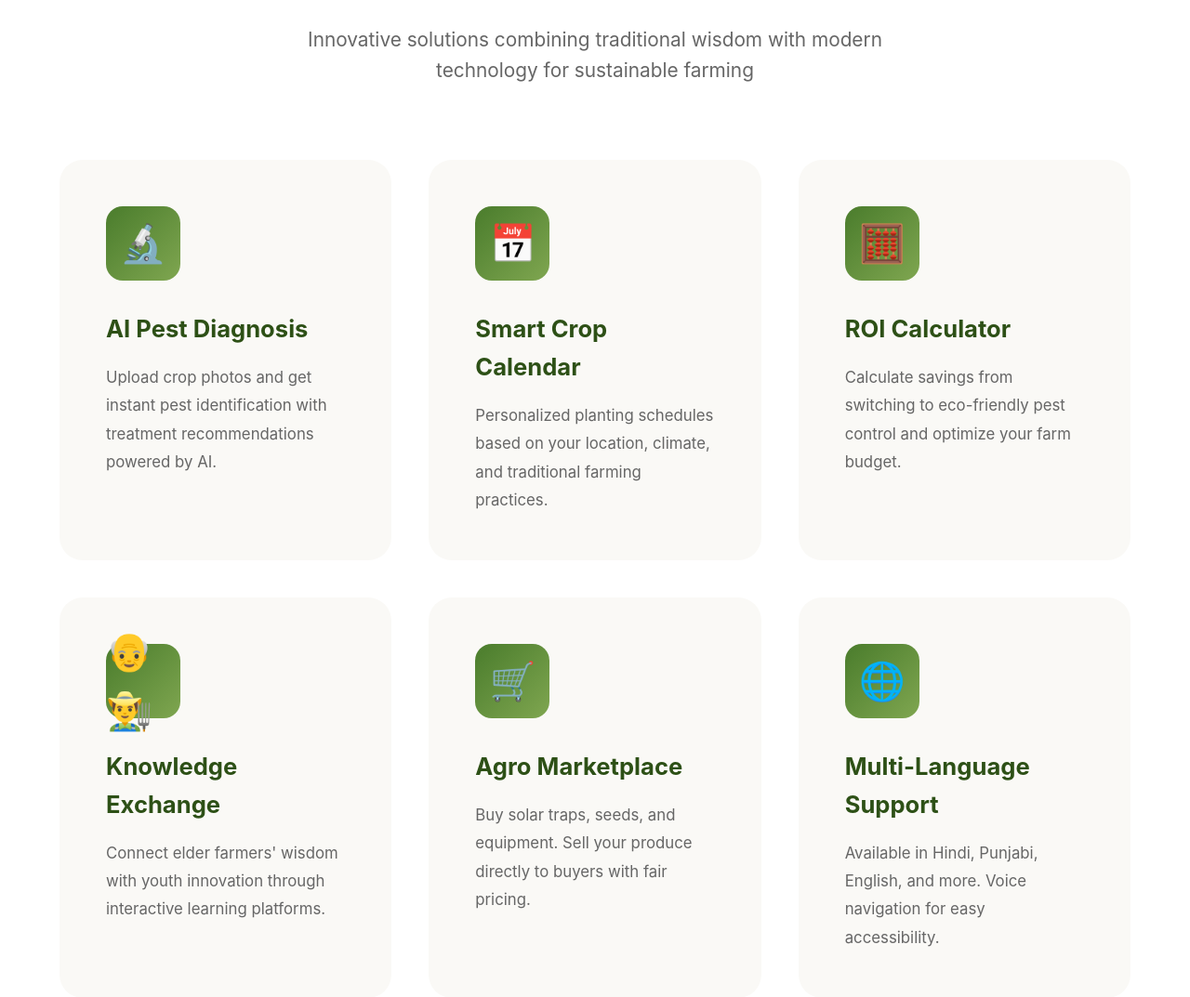
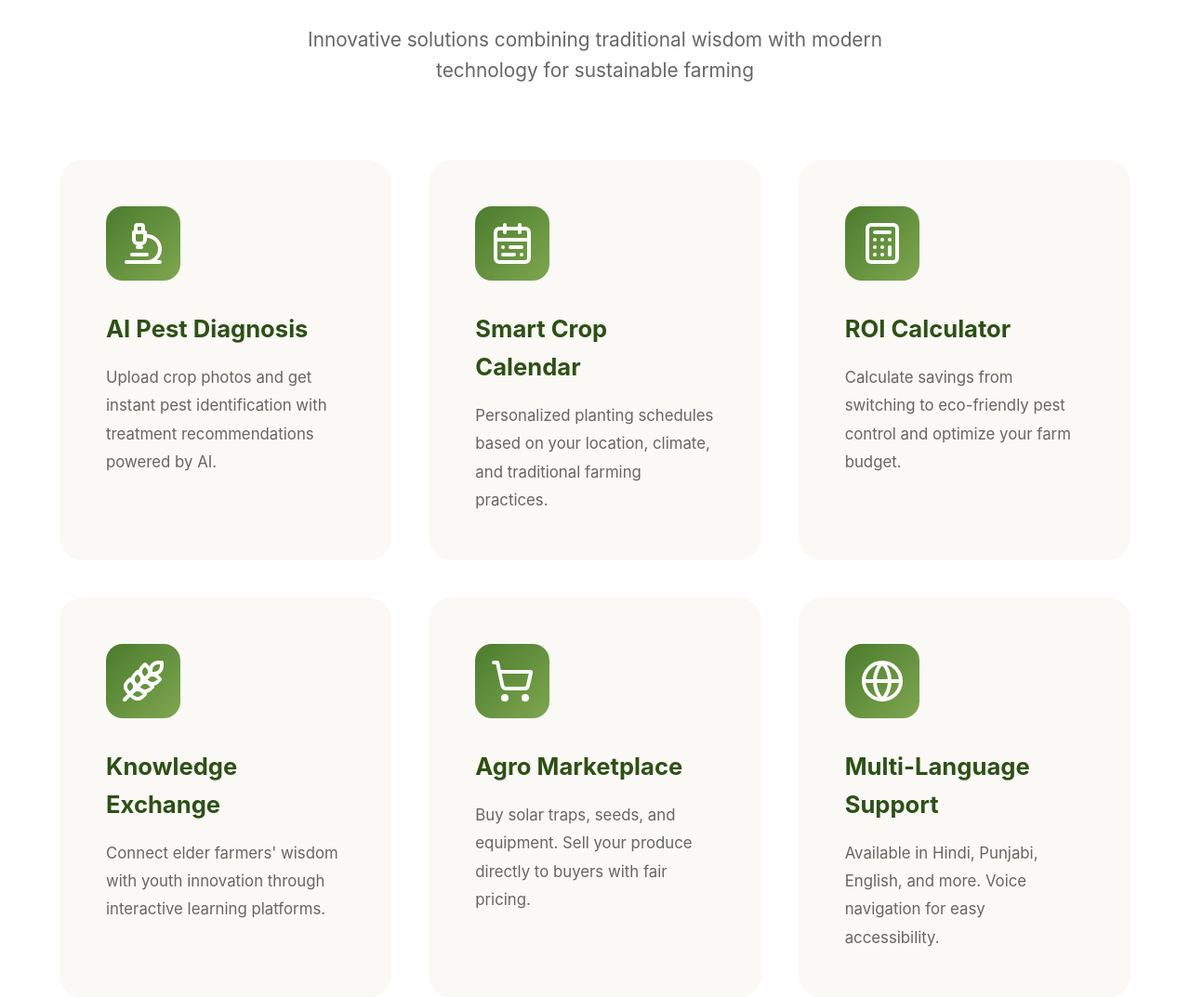
Before and after one commit to RyunRandhawa/KisanSeva, a Flask app: page / in a window 1280 px wide. Shown: the part 1773-2846 px from the top of the page at 93% size. Run offline with Flask 3, Linux system fonts and the light colour scheme; the visitor is signed in with stand-in values (Sample User, id 1).

Commit message:
Update login_landing.html

```diff
--- a/Hackathon CGC/templates/login_landing.html
+++ b/Hackathon CGC/templates/login_landing.html
@@ -897,37 +897,37 @@
 
         <div class="features-grid">
             <div class="feature-card" onclick="window.location.href='/ai-pest-diagnosis'">
-                <div class="feature-icon">🔬</div>
+                <div class="feature-icon"><svg xmlns="http://www.w3.org/2000/svg" width="48" height="48" viewBox="0 0 24 24" fill="none" stroke="currentColor" stroke-width="2" stroke-linecap="round" stroke-linejoin="round" class="lucide lucide-microscope-icon lucide-microscope"><path d="M6 18h8"/><path d="M3 22h18"/><path d="M14 22a7 7 0 1 0 0-14h-1"/><path d="M9 14h2"/><path d="M9 12a2 2 0 0 1-2-2V6h6v4a2 2 0 0 1-2 2Z"/><path d="M12 6V3a1 1 0 0 0-1-1H9a1 1 0 0 0-1 1v3"/></svg></div>
                 <h3 data-i18n="features.ai.title">AI Pest Diagnosis</h3>
                 <p data-i18n="features.ai.desc">Upload crop photos and get instant pest identification with treatment recommendations powered by AI.</p>
             </div>
 
             <div class="feature-card" onclick="window.location.href='/crop-calendar'">
-                <div class="feature-icon">📅</div>
+                <div class="feature-icon"><svg xmlns="http://www.w3.org/2000/svg" width="48" height="48" viewBox="0 0 24 24" fill="none" stroke="currentColor" stroke-width="2" stroke-linecap="round" stroke-linejoin="round" class="lucide lucide-calendar-range-icon lucide-calendar-range"><rect width="18" height="18" x="3" y="4" rx="2"/><path d="M16 2v4"/><path d="M3 10h18"/><path d="M8 2v4"/><path d="M17 14h-6"/><path d="M13 18H7"/><path d="M7 14h.01"/><path d="M17 18h.01"/></svg></div>
                 <h3 data-i18n="features.calendar.title">Smart Crop Calendar</h3>
                 <p data-i18n="features.calendar.desc">Personalized planting schedules based on your location, climate, and traditional farming practices.</p>
             </div>
 
             <div class="feature-card" onclick="window.location.href='/roi-calculator'">
-                <div class="feature-icon">🧮</div>
+                <div class="feature-icon"><svg xmlns="http://www.w3.org/2000/svg" width="48" height="48" viewBox="0 0 24 24" fill="none" stroke="currentColor" stroke-width="2" stroke-linecap="round" stroke-linejoin="round" class="lucide lucide-calculator-icon lucide-calculator"><rect width="16" height="20" x="4" y="2" rx="2"/><line x1="8" x2="16" y1="6" y2="6"/><line x1="16" x2="16" y1="14" y2="18"/><path d="M16 10h.01"/><path d="M12 10h.01"/><path d="M8 10h.01"/><path d="M12 14h.01"/><path d="M8 14h.01"/><path d="M12 18h.01"/><path d="M8 18h.01"/></svg></div>
                 <h3 data-i18n="features.roi.title">ROI Calculator</h3>
                 <p data-i18n="features.roi.desc">Calculate savings from switching to eco-friendly pest control and optimize your farm budget.</p>
             </div>
 
             <div class="feature-card" onclick="window.location.href='/knowledge-exchange'">
-                <div class="feature-icon">👴👨‍🌾</div>
+                <div class="feature-icon"><svg xmlns="http://www.w3.org/2000/svg" width="48" height="48" viewBox="0 0 24 24" fill="none" stroke="currentColor" stroke-width="2" stroke-linecap="round" stroke-linejoin="round" class="lucide lucide-wheat-icon lucide-wheat"><path d="M2 22 16 8"/><path d="M3.47 12.53 5 11l1.53 1.53a3.5 3.5 0 0 1 0 4.94L5 19l-1.53-1.53a3.5 3.5 0 0 1 0-4.94Z"/><path d="M7.47 8.53 9 7l1.53 1.53a3.5 3.5 0 0 1 0 4.94L9 15l-1.53-1.53a3.5 3.5 0 0 1 0-4.94Z"/><path d="M11.47 4.53 13 3l1.53 1.53a3.5 3.5 0 0 1 0 4.94L13 11l-1.53-1.53a3.5 3.5 0 0 1 0-4.94Z"/><path d="M20 2h2v2a4 4 0 0 1-4 4h-2V6a4 4 0 0 1 4-4Z"/><path d="M11.47 17.47 13 19l-1.53 1.53a3.5 3.5 0 0 1-4.94 0L5 19l1.53-1.53a3.5 3.5 0 0 1 4.94 0Z"/><path d="M15.47 13.47 17 15l-1.53 1.53a3.5 3.5 0 0 1-4.94 0L9 15l1.53-1.53a3.5 3.5 0 0 1 4.94 0Z"/><path d="M19.47 9.47 21 11l-1.53 1.53a3.5 3.5 0 0 1-4.94 0L13 11l1.53-1.53a3.5 3.5 0 0 1 4.94 0Z"/></svg></div>
                 <h3 data-i18n="features.knowledge.title">Knowledge Exchange</h3>
                 <p data-i18n="features.knowledge.desc">Connect elder farmers' wisdom with youth innovation through interactive learning platforms.</p>
             </div>
 
             <div class="feature-card" onclick="window.location.href='/marketplace'">
-                <div class="feature-icon">🛒</div>
+                <div class="feature-icon"><svg xmlns="http://www.w3.org/2000/svg" width="48" height="48" viewBox="0 0 24 24" fill="none" stroke="currentColor" stroke-width="2" stroke-linecap="round" stroke-linejoin="round" class="lucide lucide-shopping-cart-icon lucide-shopping-cart"><circle cx="8" cy="21" r="1"/><circle cx="19" cy="21" r="1"/><path d="M2.05 2.05h2l2.66 12.42a2 2 0 0 0 2 1.58h9.78a2 2 0 0 0 1.95-1.57l1.65-7.43H5.12"/></svg></div>
                 <h3 data-i18n="features.marketplace.title">Agro Marketplace</h3>
                 <p data-i18n="features.marketplace.desc">Buy solar traps, seeds, and equipment. Sell your produce directly to buyers with fair pricing.</p>
             </div>
 
             <div class="feature-card" onclick="window.location.href='/language_support'">
-                <div class="feature-icon">🌐</div>
+                <div class="feature-icon"><svg xmlns="http://www.w3.org/2000/svg" width="48" height="48" viewBox="0 0 24 24" fill="none" stroke="currentColor" stroke-width="2" stroke-linecap="round" stroke-linejoin="round" class="lucide lucide-globe-icon lucide-globe"><circle cx="12" cy="12" r="10"/><path d="M12 2a14.5 14.5 0 0 0 0 20 14.5 14.5 0 0 0 0-20"/><path d="M2 12h20"/></svg></div>
                 <h3 data-i18n="features.language.title">Multi-Language Support</h3>
                 <p data-i18n="features.language.desc">Available in Hindi, Punjabi, English, and more. Voice navigation for easy accessibility.</p>
             </div>
@@ -1420,7 +1420,7 @@ function toggleMenu() {
     const username = localStorage.getItem('kisan_username');
     const greeting = document.getElementById('personal-greeting');
     if (username) {
-      greeting.textContent = 'Welcome, ' + username + '! 👋';
+      greeting.textContent = 'Welcome, ' + username + '! 🙏🏻';
     } else {
       greeting.textContent = '';  // clear if no user logged in
     }
```
